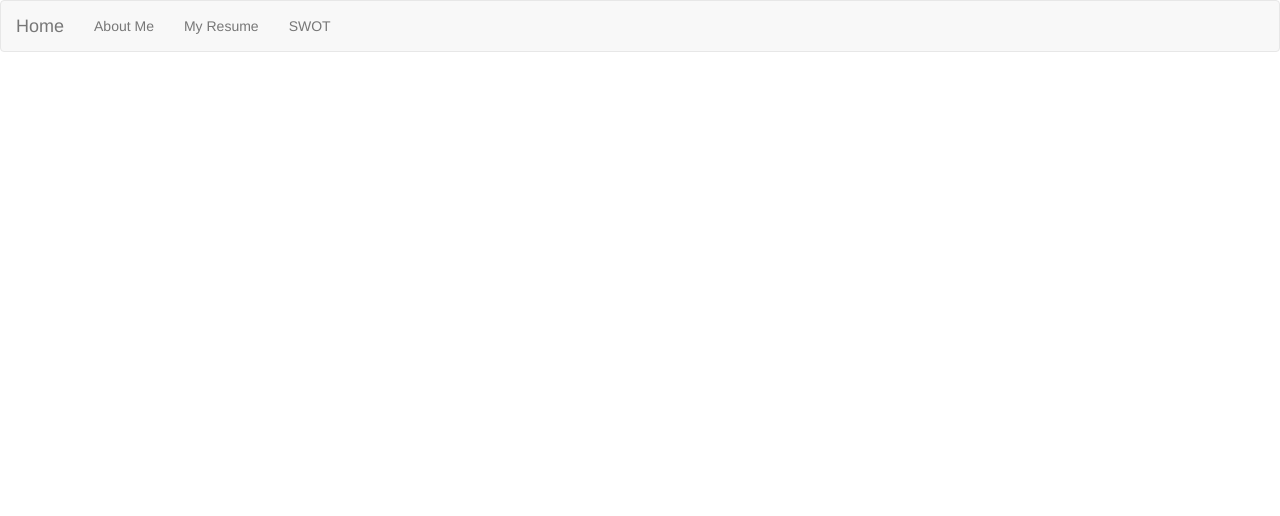
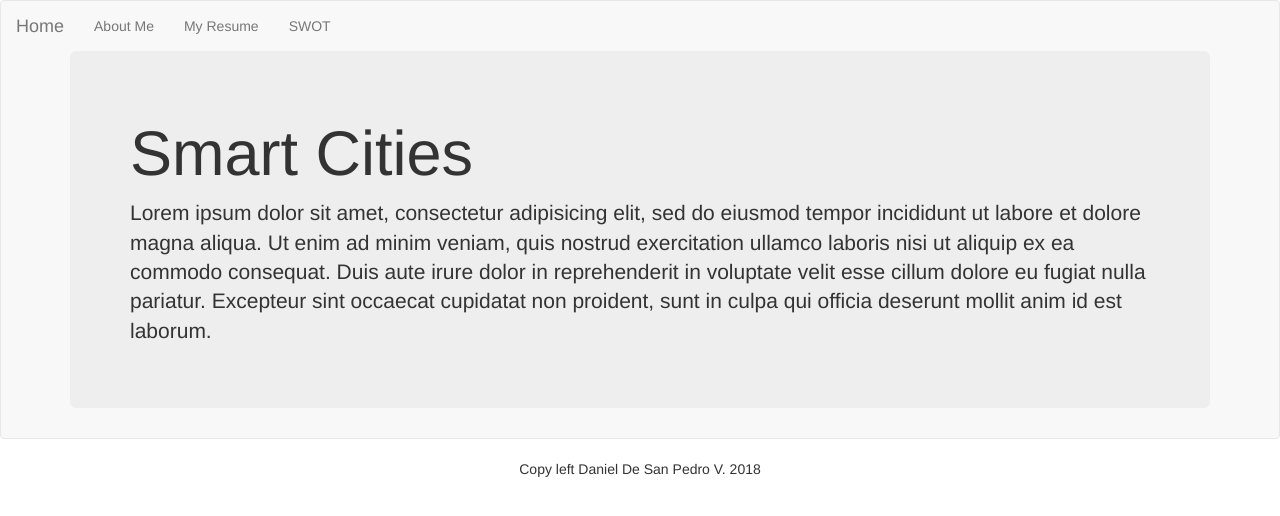
Before and after one commit to DanyDeSan/DanielDes.github.io, a plain HTML site: page index.html in a window 1280 px wide. Drawn offline with nearby package versions, Linux system fonts and the light colour scheme.

Commit message:
Added a footer, also added scripts.

```diff
--- a/index.html
+++ b/index.html
@@ -4,6 +4,8 @@
     <meta charset="utf-8">
     <title> HOME/Smart Cities</title>
     <link rel="stylesheet" href="https://maxcdn.bootstrapcdn.com/bootstrap/3.3.5/css/bootstrap.min.css">
+    <script src="https://ajax.googleapis.com/ajax/libs/jquery/3.3.1/jquery.min.js"></script>
+<script src="https://maxcdn.bootstrapcdn.com/bootstrap/3.3.7/js/bootstrap.min.js"></script>
   </head>
   <body>
     <nav class="navbar navbar-default">
@@ -23,7 +25,17 @@
       </ul>
     </div><!-- /.navbar-collapse -->
   </div><!-- /.container-fluid -->
+  <div class="container">
+    <div class="jumbotron">
+      <h1 class="display-3">Smart Cities</h1>
+      <p class="lead">Lorem ipsum dolor sit amet, consectetur adipisicing elit, sed do eiusmod tempor incididunt ut labore et dolore magna aliqua. Ut enim ad minim veniam, quis nostrud exercitation ullamco laboris nisi ut aliquip ex ea commodo consequat. Duis aute irure dolor in reprehenderit in voluptate velit esse cillum dolore eu fugiat nulla pariatur. Excepteur sint occaecat cupidatat non proident, sunt in culpa qui officia deserunt mollit anim id est laborum.</p>
+    </div>
+  </div>
 </nav>
-
+<footer class="footer">
+  <div class="container">
+    <p class="text-mutated text-center">Copy left Daniel De San Pedro V. 2018</p>
+  </div>
+</footer>
   </body>
 </html>
```
Also changed, not shown: Personal.html (+7 -1 lines), resume.html (+7 -1 lines), swot.html (+7 -1 lines).
